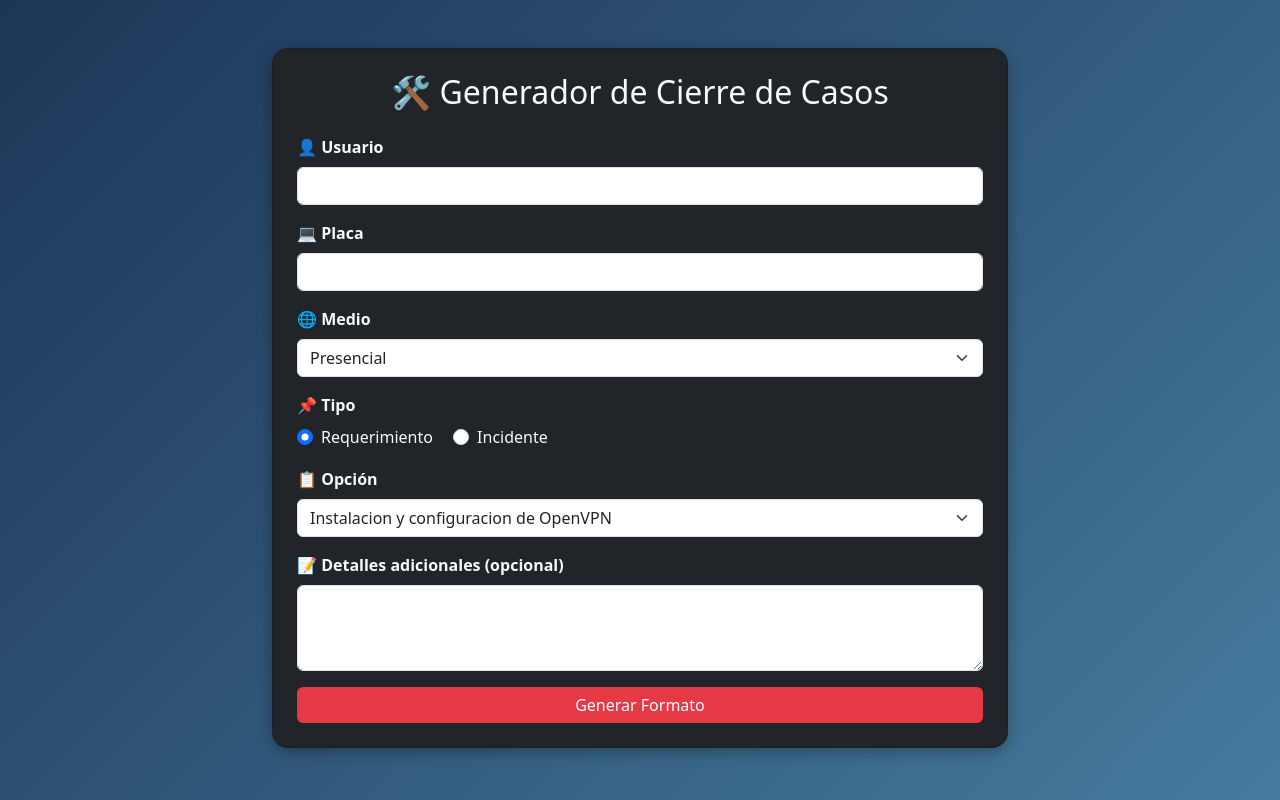
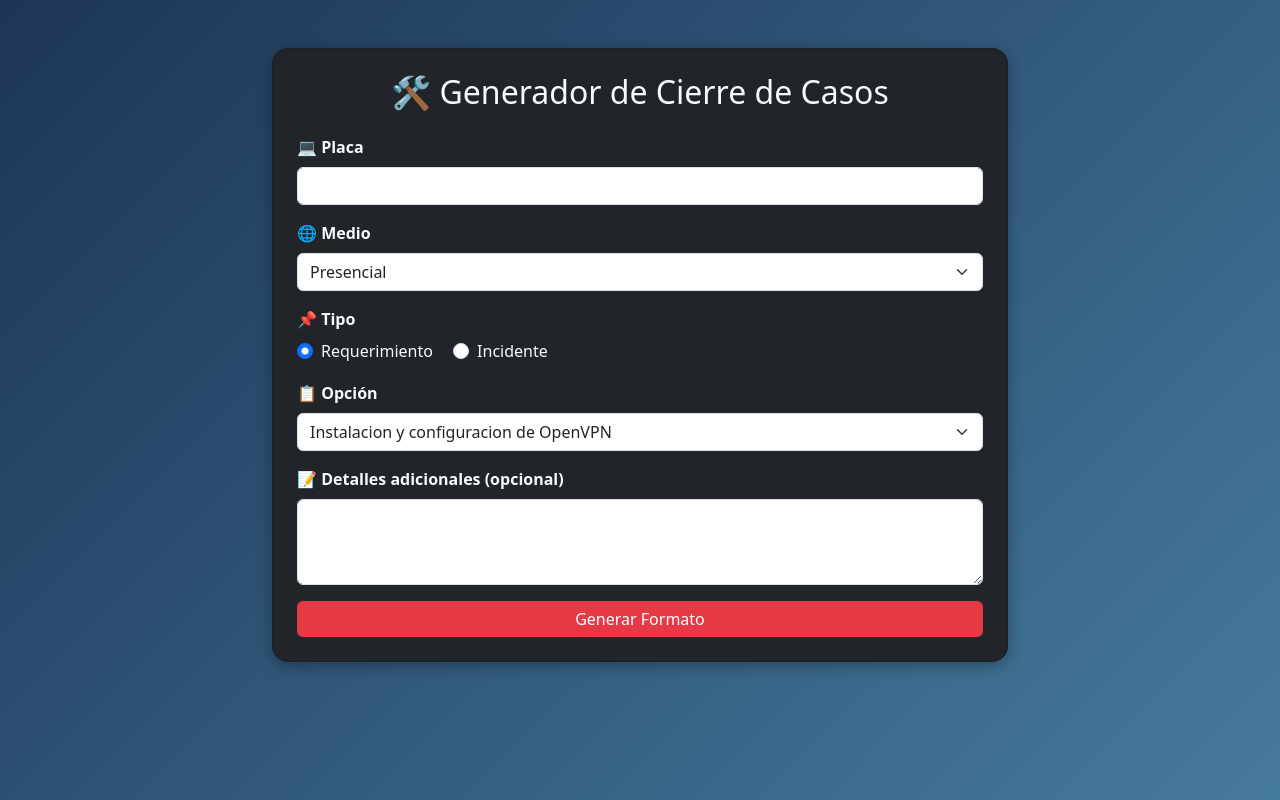
Before and after one commit to Steven-gil-dep/mi_app_flask, a Flask app: page / in a window 1280 px wide. Run offline with Flask 3, Linux system fonts and the light colour scheme.

Commit message:
Update form.html

```diff
--- a/templates/form.html
+++ b/templates/form.html
@@ -40,10 +40,6 @@
       <div class="card p-4 bg-dark text-light">
         <h2 class="mb-4 text-center">🛠️ Generador de Cierre de Casos</h2>
         <form method="POST">
-          <div class="mb-3">
-            <label class="form-label">👤 Usuario</label>
-            <input type="text" name="usuario" class="form-control" required>
-          </div>
           <div class="mb-3">
             <label class="form-label">💻 Placa</label>
             <input type="text" name="placa" class="form-control" required>
```
